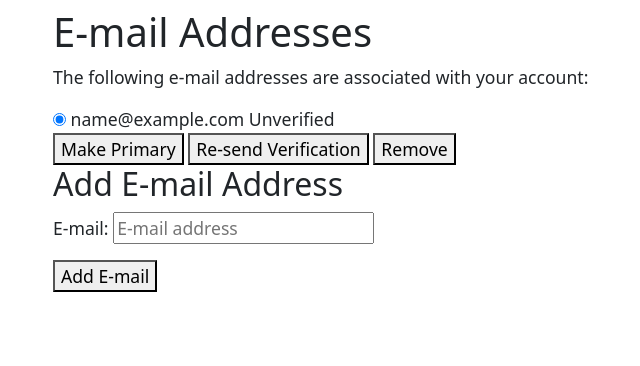
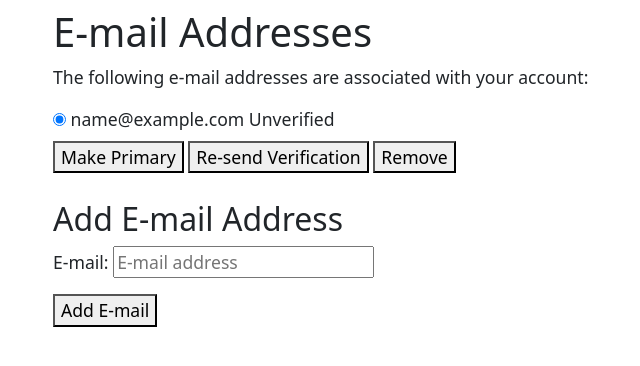
Before and after one commit to nathandevx/Senior-Project, a Django app: page /accounts/email/ in a window 1280 px wide. Shown: the part 72-438 px from the top of the page, without its empty margins (29-669 px from the left). Run offline with Django 4.2, Linux system fonts and the light colour scheme; the visitor is signed in with stand-in values (Sample User, id 1); data comes from the database, SQL or seed files in the repository.

Commit message:
#85 JIRA: README
Better spacing for manage emails page. Modified a comment in settings.py. Added logo and other project related images to README. Included course description links for 190/191 and added a line to the testing header in. The README images have been added as well.

```diff
--- a/senior_project/settings.py
+++ b/senior_project/settings.py
@@ -66,7 +66,7 @@ ROOT_URLCONF = "senior_project.urls"
 TEMPLATES = [
     {
         "BACKEND": "django.template.backends.django.DjangoTemplates",
-        # BASE_DIR / 'templates' / 'allauth' / 'account' this is required for allauth to find templates
+        # BASE_DIR / 'templates' / 'allauth' this is required for allauth to find templates
         "DIRS": [BASE_DIR / 'templates', BASE_DIR / 'templates' / 'allauth'],
         "APP_DIRS": True,
         "OPTIONS": {
--- a/templates/allauth/account/email.html
+++ b/templates/allauth/account/email.html
@@ -30,7 +30,7 @@
 </div>
   {% endfor %}
 
-<div class="buttonHolder">
+<div class="buttonHolder mt-2">
       <button class="secondaryAction" type="submit" name="action_primary" >{% trans 'Make Primary' %}</button>
       <button class="secondaryAction" type="submit" name="action_send" >{% trans 'Re-send Verification' %}</button>
       <button class="primaryAction" type="submit" name="action_remove" >{% trans 'Remove' %}</button>
@@ -45,6 +45,7 @@
 {% endif %}
 
   {% if can_add_email %}
+	<br>
     <h2>{% trans "Add E-mail Address" %}</h2>
 
     <form method="post" action="{% url 'account_email' %}" class="add_email">
```
Also changed, not shown: README.md, static/images/README/admin_page.PNG (added), static/images/README/login_page.PNG (added), static/images/README/logo.jpg (added), static/images/README/manage_emails_page.PNG (added), static/images/README/profile_page.PNG (added), static/images/README/register_page.PNG (added), static/images/README/roadmap.PNG (added).
